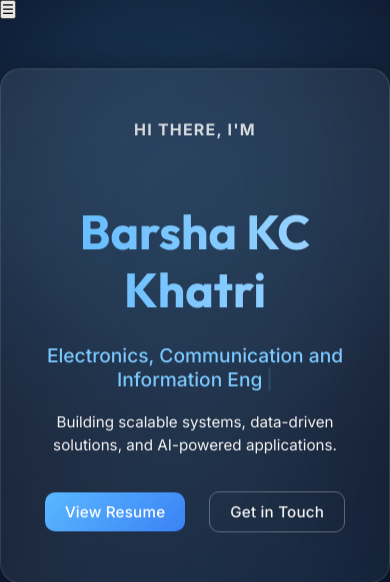
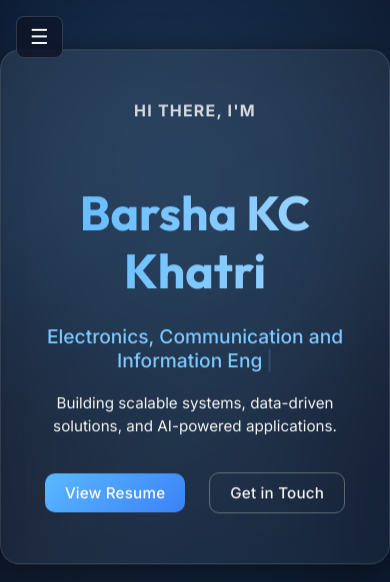
Before and after one commit to barshakc/newport, a Django app: page / in a window 390 px wide. Shown: the top 582 px of the page. Run offline with Django 4.2, Linux system fonts and the light colour scheme; some libraries are stand-ins or nearby versions.

Commit message:
Change style

```diff
--- a/static/css/style.css
+++ b/static/css/style.css
@@ -579,6 +579,22 @@ h1, h2, h3 {
 }
 .menu-toggle {
   display: none;
+  position: fixed;
+  top: 16px;
+  left: 16px;
+  z-index: 1100;
+  background: rgba(15, 23, 42, 0.9);
+  color: #f4f4f4;
+  border: 1px solid rgba(255, 255, 255, 0.15);
+  border-radius: 8px;
+  padding: 8px 13px;
+  font-size: 1.3rem;
+  cursor: pointer;
+  transition: background 0.2s;
+}
+
+.menu-toggle:hover {
+  background: rgba(90, 184, 255, 0.2);
 }
 body.sidebar-open::after {
   content: "";
@@ -596,29 +612,25 @@ body.sidebar-open {
 
 
 @media (max-width: 768px) {
-
   body {
     margin-left: 0 !important;
   }
 
+  .menu-toggle {
+    display: block;
+  }
+
   #sidebar {
     position: fixed !important;
-
     top: 0 !important;
-    left: -100vw !important;
-
+    left: -280px !important;
     width: 260px !important;
     height: 100vh !important;
-
     margin: 0 !important;
     padding: 2rem 1rem !important;
-
     border-radius: 0 !important;
-
-    background: rgba(15, 23, 42, 0.95) !important;
-
+    background: rgba(15, 23, 42, 0.97) !important;
     overflow-y: auto !important;
-
     transition: left 0.3s ease !important;
     z-index: 1000;
   }
@@ -626,9 +638,4 @@ body.sidebar-open {
   body.sidebar-open #sidebar {
     left: 0 !important;
   }
-
-  .menu-toggle {
-    display: block;
-  }
-
 }
```
